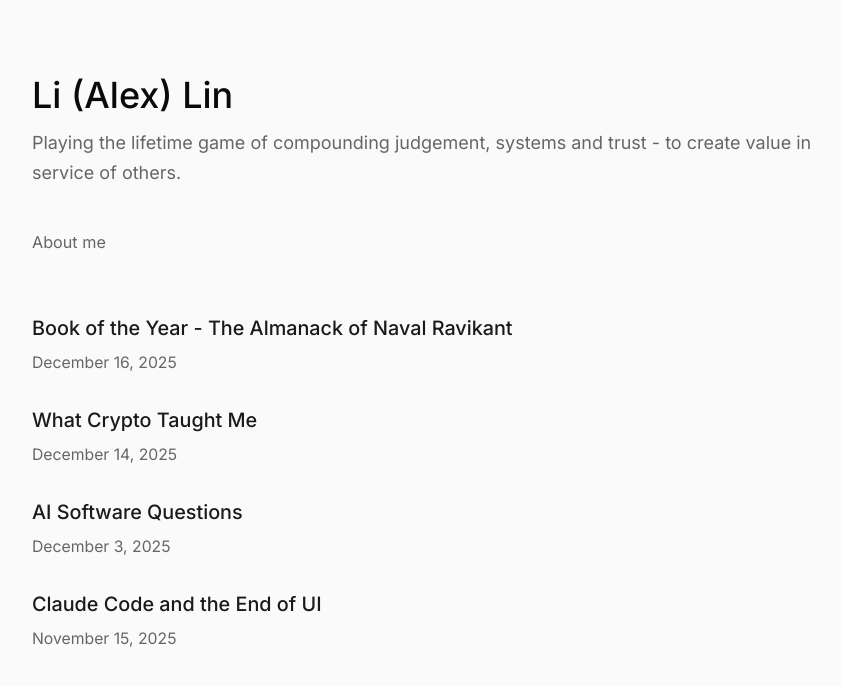
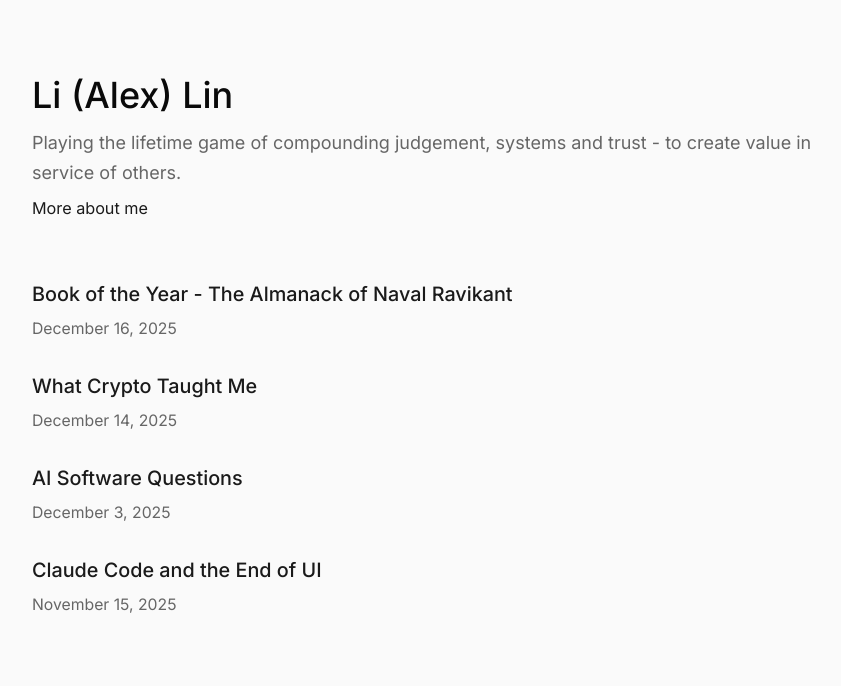
Before and after one commit to lialexlin/blog, a Jekyll site: the page built from index.html, in a window 1280 px wide. Shown: the top 686 px of the page, without its empty margins (185-1026 px from the left). Built offline with Jekyll 4.4.1, drawn with Linux system fonts in a browser that asks for light colours.

Commit message:
vault backup: 2025-12-17 14:00:36

```diff
--- a/index.html
+++ b/index.html
@@ -5,7 +5,7 @@
 <header class="site-header">
   <h1 class="site-name">Li (Alex) Lin</h1>
   <p class="site-tagline">Playing the lifetime game of compounding judgement, systems and trust - to create value in service of others.</p>
-  <a href="{{ 'about-me' | relative_url }}" class="about-link">About me</a>
+  <a href="{{ 'about-me' | relative_url }}" class="about-link">More about me</a>
 </header>
 <ul class="article-list">
   <li class="article-item">
--- a/styles.css
+++ b/styles.css
@@ -119,17 +119,17 @@
   font-size: 1rem;
   color: #666;
   font-weight: 300;
+  margin-bottom: 0.25rem;
 }
 
 .about-link {
   display: inline-block;
-  margin-top: 1rem;
   font-size: 0.9rem;
-  color: #666;
+  color: #1a1a1a;
 }
 
 .about-link:hover {
-  color: #1a1a1a;
+  color: #666;
 }
 
 h2 {
```
Also changed, not shown: .claude/settings.local.json.
